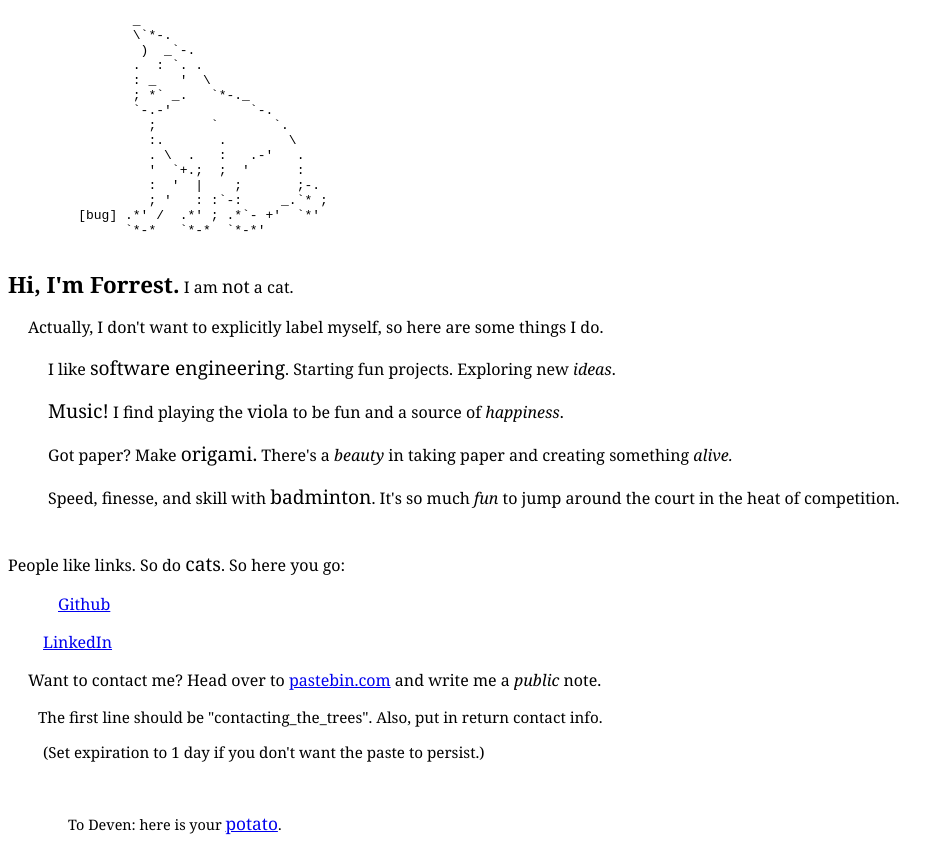
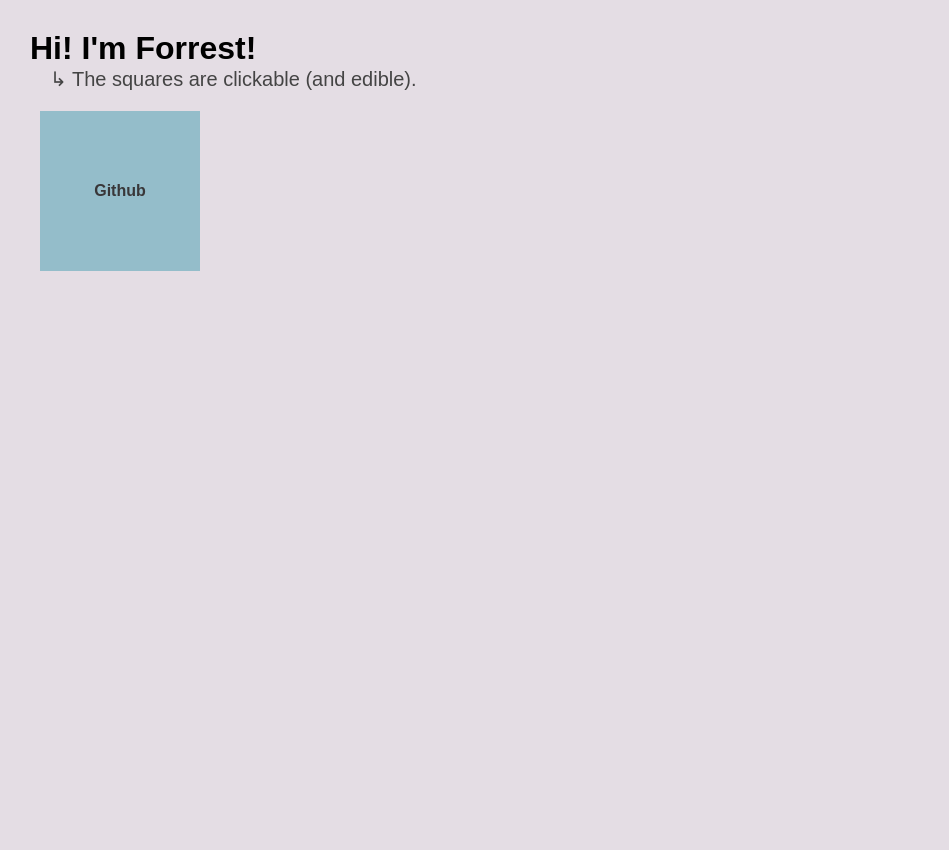
Before and after one commit to floryst/floryst.github.io, a plain HTML site: page index.html in a window 1280 px wide. Shown: the whole page, without its empty margins (0-949 px from the left). After the commit the page ends 800 px from the top, so only its background shows below. Drawn offline with Linux system fonts and the light colour scheme.

Commit message:
new design

```diff
--- a/index.html
+++ b/index.html
@@ -1,53 +1,62 @@
 <!DOCTYPE html>
 <html>
 	<head>
-		<title>floryst</title>
+		<title>&#x1F384&#x1F384&#x1F384</title>
+		<style type="text/css">
+* {
+	margin: 0;
+	padding: 0;
+}
+html, body {
+	width: 100%;
+	height: 100%;
+	background-color: #e4dde4;
+	font-family: sans-serif;
+}
+body {
+	box-sizing: border-box;
+	padding: 30px;
+}
+body > a {
+	display: inline-block;
+	width: 10em;
+	height: 10em;
+	line-height: 10em;
+	text-align: center;
+	background-color: #7ab3c2;
+	opacity: 0.75;
+	transition: opacity 0.2s ease;
+	margin: 10px;
+	text-decoration: none;
+	outline: none;
+}
+body > a:hover {
+	opacity: 1.0;
+}
+body > a > p {
+	color: black;
+	vertical-align: middle;
+	font-weight: bold;
+}
+#header {
+	padding-bottom: 10px;
+}
+#header > p:nth-child(1) {
+	font-size: 2.0em;
+	font-weight: bold;
+}
+#header > p:nth-child(2) {
+	color: #444;
+	font-size: 1.25em;
+	margin-left: 1.0em;
+}
+		</style>
 	</head>
-	<body style='font-family:Cambria,serif'>
-		<!-- credits: http://user.xmission.com/~emailbox/ascii_cats.htm -->
-		<pre>
-                _
-                \`*-.
-                 )  _`-.
-                .  : `. .
-                : _   '  \
-                ; *` _.   `*-._
-                `-.-'          `-.
-                  ;       `       `.
-                  :.       .        \
-                  . \  .   :   .-'   .
-                  '  `+.;  ;  '      :
-                  :  '  |    ;       ;-.
-                  ; '   : :`-:     _.`* ;
-         [bug] .*' /  .*' ; .*`- +'  `*'
-               `*-*   `*-*  `*-*'
-		</pre>
-		<p>
-			<span style='font-size:1.4em;font-weight:bold;'>Hi, I'm Forrest.</span> I am <span style='font-size:1.1em;'>not</span> a cat.
-		</p>
-		<p style='margin-left: 20px'>
-			Actually, I don't want to explicitly label myself, so here are some things I do.
-		</p>
-		<p style='margin-left: 40px'>
-			I like <span style='font-size:1.2em'>software engineering</span>. Starting fun projects. Exploring new <em>ideas</em>.
-		</p>
-		<p style='margin-left: 40px'>
-			<span style='font-size:1.2em'>Music!</span> I find playing the <span style='font-size:1.1em;'>viola</span> to be fun and a source of <em>happiness</em>.
-		</p>
-		<p style='margin-left: 40px'>
-			Got paper? Make <span style='font-size:1.2em'>origami.</span> There's a <em>beauty</em> in taking paper and creating something <em>alive.</em>
-		</p>
-		<p style='margin-left: 40px'>
-			Speed, finesse, and skill with <span style='font-size:1.2em'>badminton</span>. It's so much <em>fun</em> to jump around the court in the heat of competition.
-		</p>
-		<p style='margin-top: 40px;'>
-			People like links. So do <span style='font-size:1.2em;'>cats</span>. So here you go:
-		</p>
-		<p><a style='margin-left: 50px;' href='https://github.com/floryst'>Github</a></p>
-		<p><a style='margin-left: 35px;' href='https://www.linkedin.com/in/forrestli'>LinkedIn</a></p>
-		<p style='margin-left: 20px;'>Want to contact me? Head over to <a href='http://pastebin.com'>pastebin.com</a> and write me a <em>public</em> note.</p>
-		<p style='margin-left: 30px;font-size:0.95em;'>The first line should be "contacting_the_trees". Also, put in return contact info.</p>
-		<p style='margin-left: 35px;font-size: 0.95em;'>(Set expiration to 1 day if you don't want the paste to persist.)</p>
-		<p style='margin-left: 60px;margin-top: 50px;font-size:0.9em;'>To Deven: here is your <span style='font-size:1.2em;'><a href='http://drdesai.github.io/'>potato</a></span>.</p>
+	<body>
+		<div id="header">
+			<p>Hi! I'm Forrest!</p>
+			<p>&#x21B3 The squares are clickable (and edible).</p>
+		</div>
+		<a href="https://github.com/floryst"><p>Github</p></a>
 	</body>
 </html>
```
